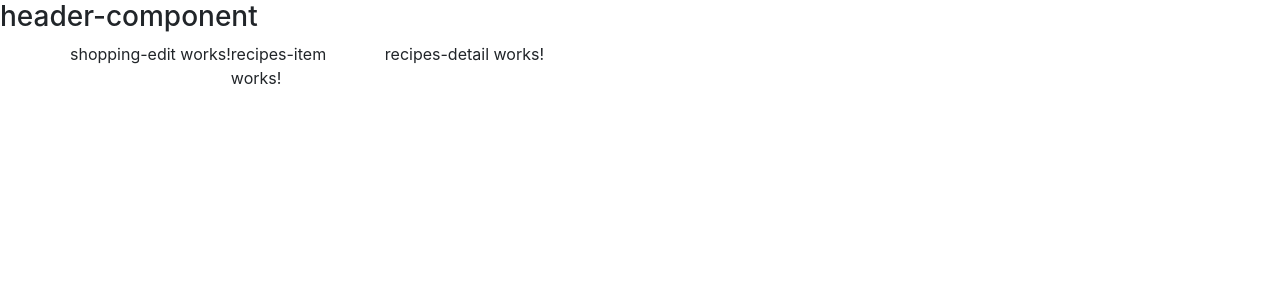
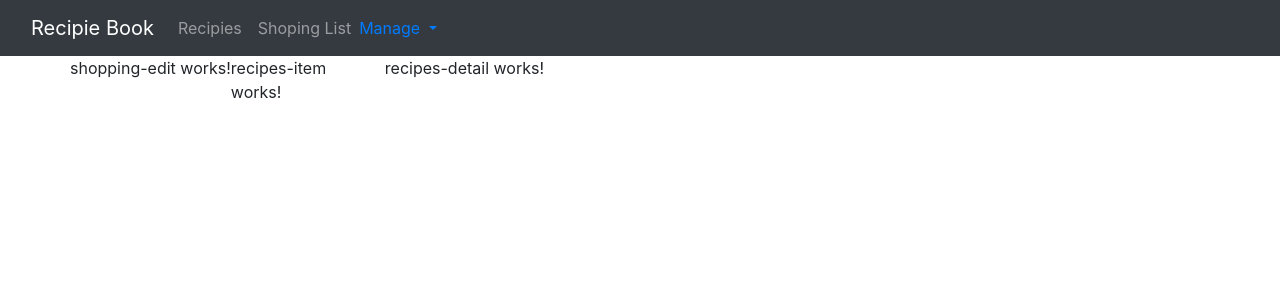
Before and after one commit to Ashish-Zope/Demo-App-Angular, an Angular app: page / in a window 1280 px wide. Shown: the top 300 px of the page. Built offline with nearby package versions, Linux system fonts and the light colour scheme.

Commit message:
Header Design

```diff
--- a/src/app/header-component/header-component.component.html
+++ b/src/app/header-component/header-component.component.html
@@ -1 +1,27 @@
-<h3>header-component </h3>
+<nav class="navbar navbar-expand-md bg-dark navbar-dark">
+  <div class="container-fluid">
+    <a class="navbar-brand" href="#">Recipie Book</a>
+    <button class="navbar-toggler" type="button" data-toggle="collapse" data-target="#collapsibleNavbar">
+      <span class="navbar-toggler-icon"></span>
+    </button>
+    <div class="collapse navbar-collapse" id="collapsibleNavbar">
+      <ul class="navbar-nav">
+        <li class="nav-item">
+          <a class="nav-link" href="#">Recipies</a>
+        </li>
+        <li class="nav-item">
+          <a class="nav-link" href="#">Shoping List</a>
+        </li>
+      </ul>
+      <ul class="nav navbar-nav">
+          <a href="#" class="dropdown-toggle" role="button" >Manage <span class="carat"></span></a>
+        <li class="dropdown" >
+            <ul class="dropdown-menu">
+                <li><a href="#">Save Data </a> </li>
+                <li><a href="#">Fetch Data </a> </li>
+            </ul>
+        </li>
+      </ul>
+    </div>
+</div>
+  </nav>
```
